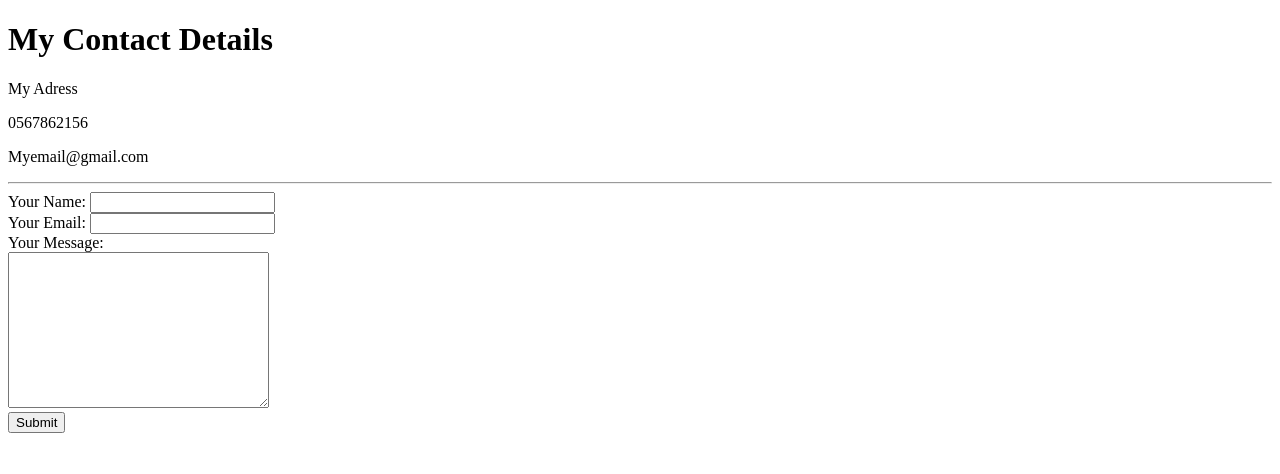
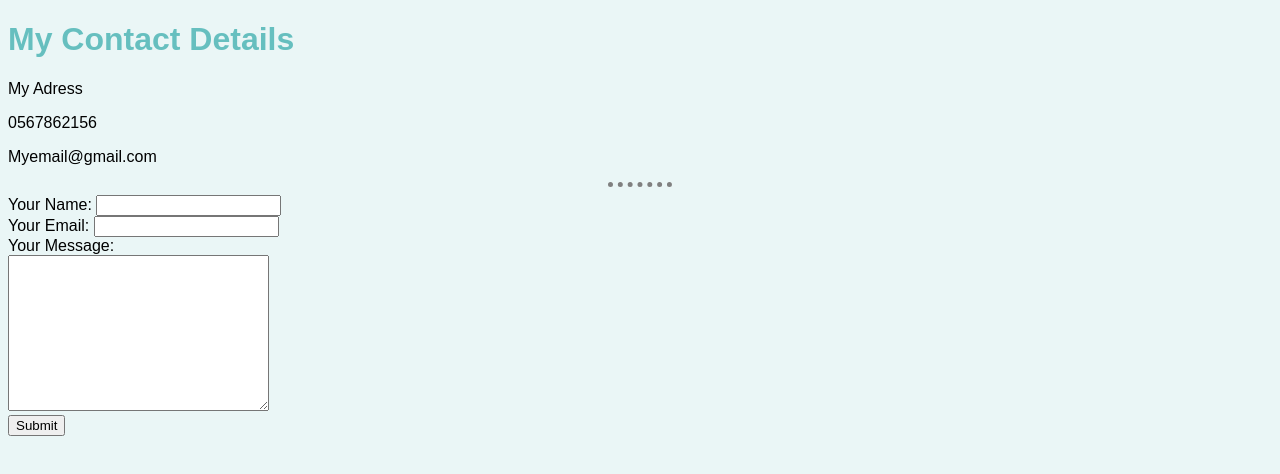
Before and after one commit to lvcelik/cv, a plain HTML site: page contact-me.html in a window 1280 px wide. Drawn offline with Linux system fonts and the light colour scheme.

Commit message:
Promjena Angela

```diff
--- /dev/null
+++ b/CSS/styles.css
@@ -0,0 +1,16 @@
+body{
+    background-color: #EAF6F6;
+  }
+  hr{
+    border-style: dotted none none;
+    width: 5%;
+    border-color: grey;
+    border-width: 5px;
+
+  }
+  h1, h3{
+    color: #66BFBF;
+  }
+body{
+    font-family: Arial, Helvetica, sans-serif;
+}
--- a/contact-me.html
+++ b/contact-me.html
@@ -3,6 +3,7 @@
   <head>
     <meta charset="utf-8">
     <title>Contact Me</title>
+    <link rel="stylesheet" href="CSS/styles.css">
   </head>
   <body>
     <h1>My Contact Details</h1>
```
Also changed, not shown: hobbies.html (+1 -0 lines), index.html (+2 -10 lines).
